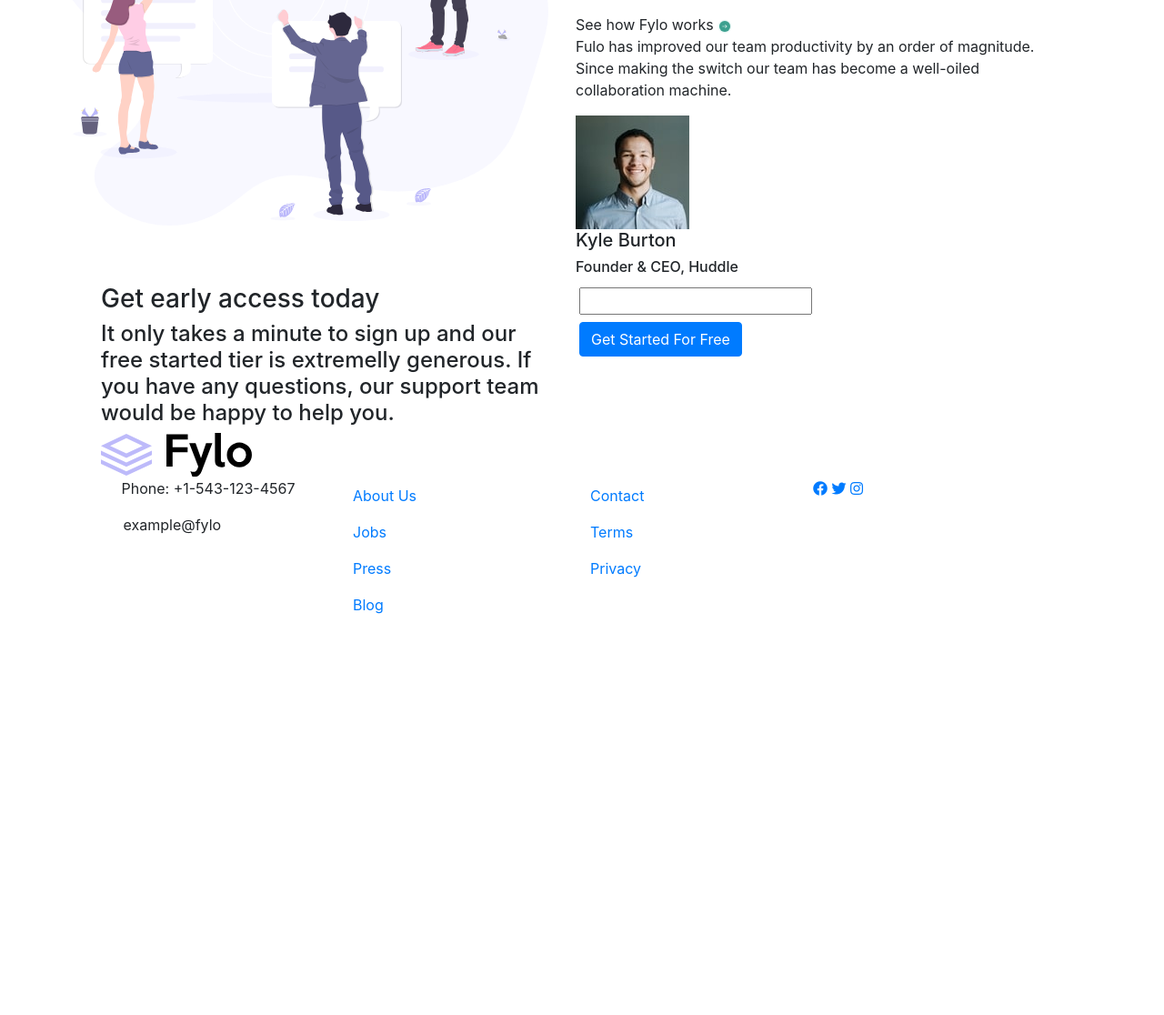
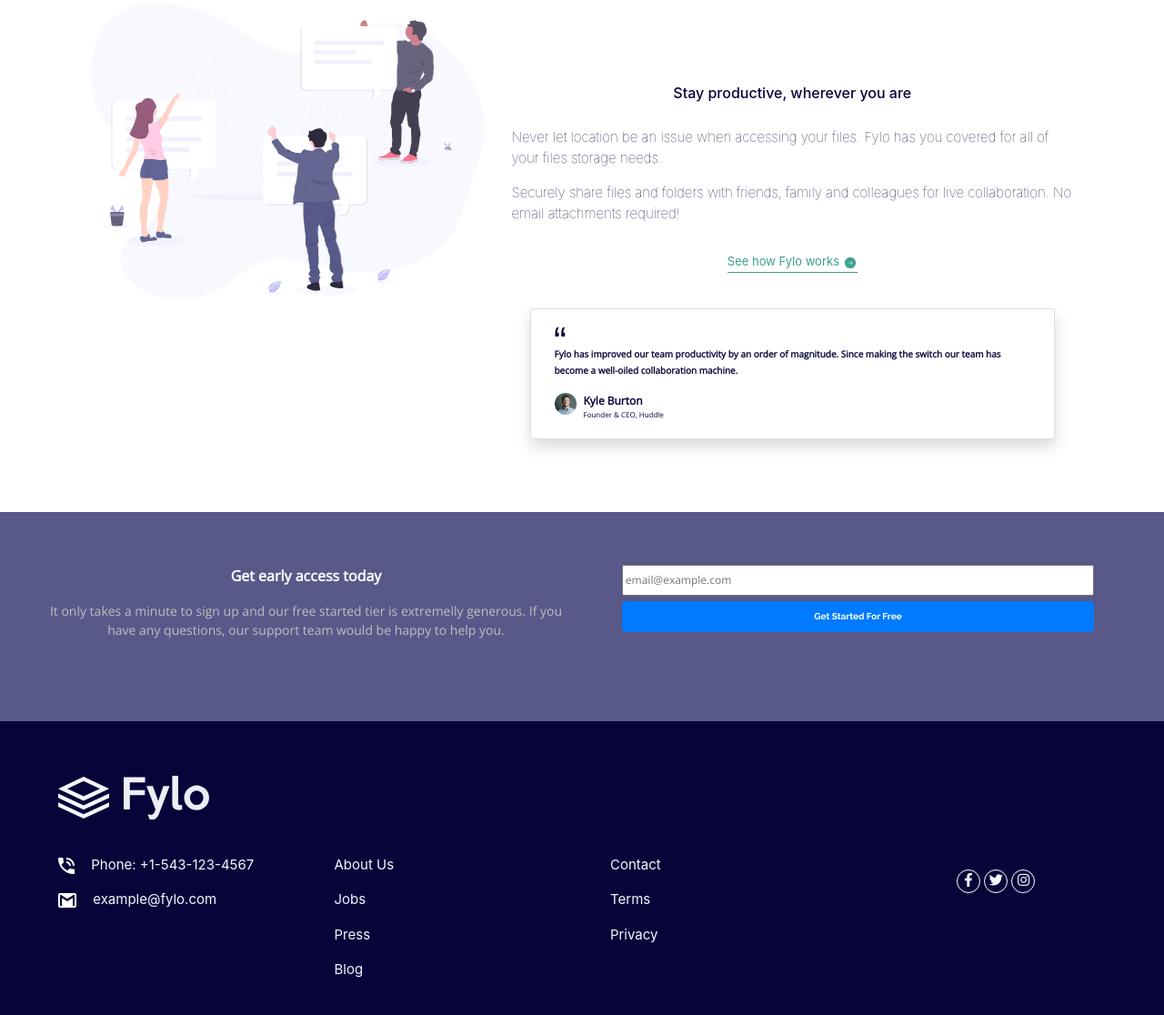
Before and after one commit to AngelARVM/fylo-landing-page, a plain HTML site: page index.html in a window 1280 px wide. Shown: the part 656-1772 px from the top of the page at 91% size. Before the commit the page ends 1341 px from the top, so only its background shows below. Drawn offline with nearby package versions, Linux system fonts and the light colour scheme; files that its build step writes are made by us from their sources.

Commit message:
2nd commit, mobile done

```diff
--- a/index.html
+++ b/index.html
@@ -23,17 +23,17 @@
 
 </head>
 <body>
-    <div class="container mx-5 mt-5">
+    <div class="container">
+        <!--Header-->
+        <div class="header d-flex justify-content-between">
 
-        <div class="d-flex justify-content-between">
-
-            <!--Header-->
-            <header class="logo">
+            <!--Logo-->
+            <header class="header-logo">
                 <img src="./images/logo.svg" alt="Fylo-icon">
             </header>
 
             <!--Nav-->
-            <nav class="nav">
+            <nav class="header-nav nav">
                 <li class="nav-item"><a class="nav-link active text-dark" href="">Features</a></li>
                 <li class="nav-item"><a class="nav-link active text-dark" href="">Terms</a></li>
                 <li class="nav-item"><a class="nav-link active text-dark" href="">Sign In</a></li>
@@ -45,90 +45,109 @@
 
             <!--Upper section-->
             <div class="row">
+
+                <!--Left upper section-->
                 <div class="col-12 col-lg-6">
-                    <article class="ct-action">
-                        <h1>All your files in one secure location, accessible anywhere. </h1>
-                        <p>
-                            Fylo stores your most important files in one secure location. Access them wherever you need, share and collaborate with friends, family and co-workers.
+                    <img src="./images/illustration-1.svg" class="w-100" alt="img-1">
+                </div>
+
+                <!--Right upper section-->
+                <div class="col-12 col-lg-6 my-3 py-4">
+                    <article class="ct-action text-center">
+                        <h1 class="fw-bold">All your files in one secure location, accessible anywhere. </h1>
+                        <p class="px-2 py-4 ">
+                            Fylo stores your most important files in one secure location. Access them wherever you need, share and collaborate with friends, family, and co-workers.
                         </p>
                         <form action="">
-                            <input type="text" name="Email" placeholder="Enter your email..." id="">
-                            <input type="button" class="btn btn-primary" value="Get Started">
+                            <input class="ct-action-input-text" type="text" name="Email" placeholder="Enter your email..." id="">
+                            <br/>
+                            <input class="ct-action-input-button btn btn-primary" type="button" value="Get Started">
                         </form>
                     </article>
                 </div>
-                <div class="col-12 col-lg-6">
-                    <img src="./images/illustration-1.svg" class="w-100" alt="img-1">
-                </div>
             </div>
 
-            <!--bottom section-->
+            <!--lower section-->
             <div class="row">
-                <div class="col-12 col-lg-6">
+
+                <!--Left lower section-->
+                <div class="col-12 col-lg-5">
                     <img class="img-fluid" src="./images/illustration-2.svg" alt="img-2">
                 </div>
-                <div class="col-12 col-lg-6">
+
+                <!--Right lower section-->
+                <div class="col-12 col-lg-7">
 
                     <!--Marketing text-->
                     <article class="about">
-                        <h2>Stay productive, wherever you are</h2>
+                        <h6 class="about-title fw-bold text-center">Stay productive, wherever you are</h2>
                         <p>Never let location be an issue when accessing your files. Fylo has you covered for all of your files storage needs.</p>
                         <p>Securely share files and folders with friends, family and colleagues for live collaboration. No email attachments required!</p>
-                        <a>See how Fylo works <img src="./images/icon-arrow.svg" alt=""></a>
+                        <p class="about-link text-center"><a class="link">See how Fylo works <img src="./images/icon-arrow.svg" alt=""></a></p>
 
                         <!--Quote-->
-                        <div class="quote">
-                            <p>Fulo has improved our team productivity by an order of magnitude. Since making the switch our team has become a well-oiled collaboration machine.</p>
-                            <div class="profile">
-                                <img class="img-fluid" src="./images/avatar-testimonial.jpg"  alt="profile">
-                                <h5>Kyle Burton</h6>
-                                <h6>Founder & CEO, Huddle</h6>
+                        <div class="about-quote card shadow">
+
+
+                                <img class="about-quote-img" src="./images/icon-quotes.svg" alt="quotes">
+
+                            <p  class="about-quote-text">Fylo has improved our team productivity by an order of magnitude. Since making the switch our team has become a well-oiled collaboration machine.
+                            </p>
+                            <div class="about-quote-profile d-flex">
+                                <img class="about-quote-profile-img rounded-circle" src="./images/avatar-testimonial.jpg"  alt="profile">
+                                <div class="about-quote-profile-text">
+                                    <p class="about-quote-profile-title">Kyle Burton</p>
+                                    <p class="about-quote-profile-carrer">Founder & CEO, Huddle</p>
+                                </div>
                             </div>
                         </div>
                     </article>
                 </div>
+
+
             </div>
         </main>
 
         <!--Early Access-->
-        <div class="early-acces px-5">
+        <div class="early-access px-lg-5">
             <div class="row">
 
                 <!--Legend-->
                 <div class="col-12 col-lg-6">
-                    <h3>Get early access today</h3>
-                    <h4>It only takes a minute to sign up and our free started tier is extremelly generous. If you have any questions, our support team would be happy to help you.</h4>
+                    <p class="early-access-title text-center">Get early access today</p>
+                    <p class="early-access-text text-center">It only takes a minute to sign up and our free started tier is extremelly generous. If you have any questions, our support team would be happy to help you.</h4>
                 </div>
 
                 <!--Get started-->
                 <div class="col-12 col-lg-6">
-                    <form action="">
-                        <input type="text" class="m-1" name="" id="">
+                    <form class="text-center" action="">
+                        <input class="early-access-input-text" type="text" placeholder="email@example.com" class="" name="" id="">
                         <br>
-                        <input type="button" class="btn btn-primary m-1" value="Get Started For Free">
+                        <input class="early-access-input-button btn btn-primary m-1" type="button" value="Get Started For Free">
                     </form>
                 </div>
             </div>
         </div>
 
         <!--Footer-->
-        <footer class="footer px-5">
-            <img src="./images/logo.svg" alt="logo">
+        <div class="footer-wrapper">
+            <footer class="footer px-lg-5 ">
+                <img src="./images/logo-white.svg" class="footer-logo mx-3" alt="footer-logo">
                 <div class="row">
 
                     <!--Contact methods-->
                     <div class="col-12 col-lg-3">
-                    <ul class="nav flex-column">
+                        <ul class="nav flex-column px-3 my-2">
                             <li class="nav-item">
                                 <p>
-                                <img src="./images/icon-phone.svg" alt="phone">
+                                    <img src="./images/icon-phone.svg" class="footer-img" alt="phone">
                                     Phone: +1-543-123-4567
                                 </p>
                             </li>
                             <li class="nav-item">
                                 <p>
-                                <img src="./images/icon-email.svg" alt="email">
-                                example@fylo
+                                    <img src="./images/icon-email.svg" class="footer-img" alt="email">
+                                    example@fylo.com
                                 </p>
                             </li>
                         </ul>
@@ -136,7 +155,7 @@
 
                     <!--Pages-->
                     <div class="col-12 col-lg-3">
-                    <nav class="nav flex-column">
+                        <nav class="nav flex-column my-3 my-lg-0">
                             <a href="" class="nav-link">About Us</a>
                             <a href="" class="nav-link">Jobs</a>
                             <a href="" class="nav-link">Press</a>
@@ -145,8 +164,8 @@
                     </div>
 
                     <!--Contact & Legal-->
-                <div class="col-12 col-lg-3">
-                    <nav class="nav flex-column">
+                    <div class="col-12 col-lg-3 ">
+                        <nav class="nav flex-column my-3 my-lg-0">
                             <a href="" class="nav-link">Contact</a>
                             <a href="" class="nav-link">Terms</a>
                             <a href="" class="nav-link">Privacy</a>
@@ -154,13 +173,14 @@
                     </div>
 
                     <!--Social links-->
-                <div class="col-12 col-lg-3">
-                    <a href=""><i class="fab fa-facebook"></i></a>
-                    <a href=""><i class="fab fa-twitter"></i></a>
-                    <a href=""><i class="fab fa-instagram"></i></a>
+                    <div class="col-12 col-lg-3 media-icons text-center my-4">
+                        <a href=""><i class="fab fa-facebook-f border border-1 border-white rounded-circle"></i></a>
+                        <a href=""><i class="fab fa-twitter border border-1 border-white rounded-circle"></i></a>
+                        <a href=""><i class="fab fa-instagram border border-1 border-white rounded-circle"></i></a>
                     </div>
                 </div>
             </footer>
         </div>
+    </div>
 </body>
 </html>
--- a/sass/style.scss
+++ b/sass/style.scss
@@ -16,8 +16,261 @@
 }
 
 body{
-
     font-family: 'Raleway','Open Sans', sans-serif;
+    overflow-x: hidden;
+    max-width: 100%;
+    font-size:15px!important;
 }
 
+
+a {
+    text-decoration: none;
+}
+
+h1{
+    font-size: 25px!important;
+}
+
+.container{
+    max-width: 100%;
+    padding: 30px!important;
+    padding-top: 20px!important;
+    padding-bottom:0!important;
+}
+
+//HEADER ---------------------------------------------------
+.header{
+    margin-bottom:94px;
+}
+
+.header-logo img{
+    height: 25px;
+}
+
+.header-nav{
+    margin-left:20px;
+    width:50%;
+    display:flex;
+    justify-content: space-between;
+
+}
+
+.header-nav a{
+    font-size: 13px;
+    padding:4px;
+}
+
+//UPPER SECTION --------------------------------------------
+.ct-action{
+    margin-bottom: 150px;
+}
+
+.ct-action p{
+    margin-bottom: 10px;
+}
+
+.ct-action-input-text{
+    height: 40px!important;
+    width: 100%!important;
+    max-width: 90%;
+    margin-bottom: 14px;
+}
+
+.ct-action-input-button{
+    height: 40px;
+    width: 100%;
+    max-width: 96%;
+    font-weight: 700;
+    box-shadow: 2px 2px 3px 1px var(--Light-Gray);
+}
+
+input[type=button]{
+    font-weight: bold;
+    font-family: 'Raleway';
+    font-size: 13px;
+}
+
+
+
+//LOWER SECTION -------------------------------------------
+
+.about{
+    margin-top: 90px;
+    //margin-bottom: ;
+    font-size: 15px;
+    font-weight: lighter;
+    color:var(--Very-Dark-Blue);
+}
+
+.about-title{
+    font-size: 16px!important;
+    margin-bottom: 28px;
+}
+
+.about-link{
+    margin:30px;
+    font-weight: normal;
+}
+
+.about-link a{
+    padding-bottom: 4px;
+    font-size:13px;
+    color: var(--Moderate-Cyan);
+    text-decoration: none;
+    border-bottom : 1px solid var(--Moderate-Cyan);
+}
+
+.about-quote{
+    margin:20px;
+    margin-top: 40px;
+    margin-bottom: 80px;
+    padding: 20px 24px 20px 26px;
+    font-family: 'Open sans';
+
+}
+
+.about-quote-img{
+    height: 12px;
+    width: 12px;
+    margin-bottom: 8px;
+}
+
+.about-quote-text{
+    font-size: 10px;
+    line-height: 1.8em;
+    font-weight: bold;
+
+}
+
+
+.about-quote-profile-img{
+    height: 24px;
+    margin-right: 8px;
+}
+
+.about-quote-profile-text p{
+    margin:0;
+}
+
+.about-quote-profile-title{
+    font-size: 12px;
+    font-weight: bold;
+}
+
+.about-quote-profile-carrer{
+    font-size: 8px;
+}
+
+//EARLY ACCESS --------------------------------------------
+.early-access{
+    background-color: var(--Desaturated-Blue);
+    font-family: 'Open Sans';
+    color: var(--Light-Gray);
+    width: 100vw;
+    margin-left: calc(-50vw + 50%);
+    overflow: hidden;
+    padding: 58px 44px;
+    padding-bottom: 70px;
+}
+
+.early-access:before {
+    display: table;
+    content: " ";
+    overflow: hidden;
+}
+
+.early-access:after {
+    display: table;
+    content: " ";
+    overflow: hidden;
+    clear: both;
+}
+
+.early-access-title{
+    color: white!important;
+    font-weight: bold;
+    font-size: 16px;
+}
+
+.early-access-text{
+    margin-bottom: 20px;
+    font-size: 14px;
+}
+
+.early-access input[type=text]{
+    height: 34px;
+    width: 90%;
+    margin-bottom: 6px;
+    font-size: 12px;
+}
+
+.early-access input[type=button]{
+    height: 34px;
+    width: 90%;
+    margin:0!important;
+    padding: 2px!important;
+    font-size: 10px;
+}
+
+
+//FOOTER ---------------------------------------------------
+
+.footer{
+    background-color: var(--Very-Dark-Blue);
+    color: var(--Light-Grayish-Blue);
+    width: 100vw;
+    margin-left: calc(-50vw + 50%);
+    overflow: hidden;
+
+    padding: 30px;
+    margin-bottom:0;
+}
+
+.footer:before {
+    display: table;
+    content: " ";
+    overflow: hidden;
+}
+
+.footer:after {
+    display: table;
+    content: " ";
+    overflow: hidden;
+    clear: both;
+}
+
+.footer-logo{
+    margin-top: 30px;
+    margin-bottom: 30px;
+
+}
+
+.footer-img{
+    margin-right: 14px;
+}
+
+.footer a{
+    color: var(--Light-Grayish-Blue)
+}
+
+.footer i{
+    text-align: center;
+    padding-top: 3px;
+    width: 26px;
+    height: 26px;
+}
+
+
+
+
+@media(min-width:1200px){
+
+    .footer-logo{
+        margin-top: 30px;
+        margin-bottom: 30px;
+
+    }
+}
+
+
 @import "../node_modules/bootstrap/scss/bootstrap";
```
Also changed, not shown: images/logo-white.svg (added), 1 other file. Lines whose indentation alone changed are shown as unchanged.
